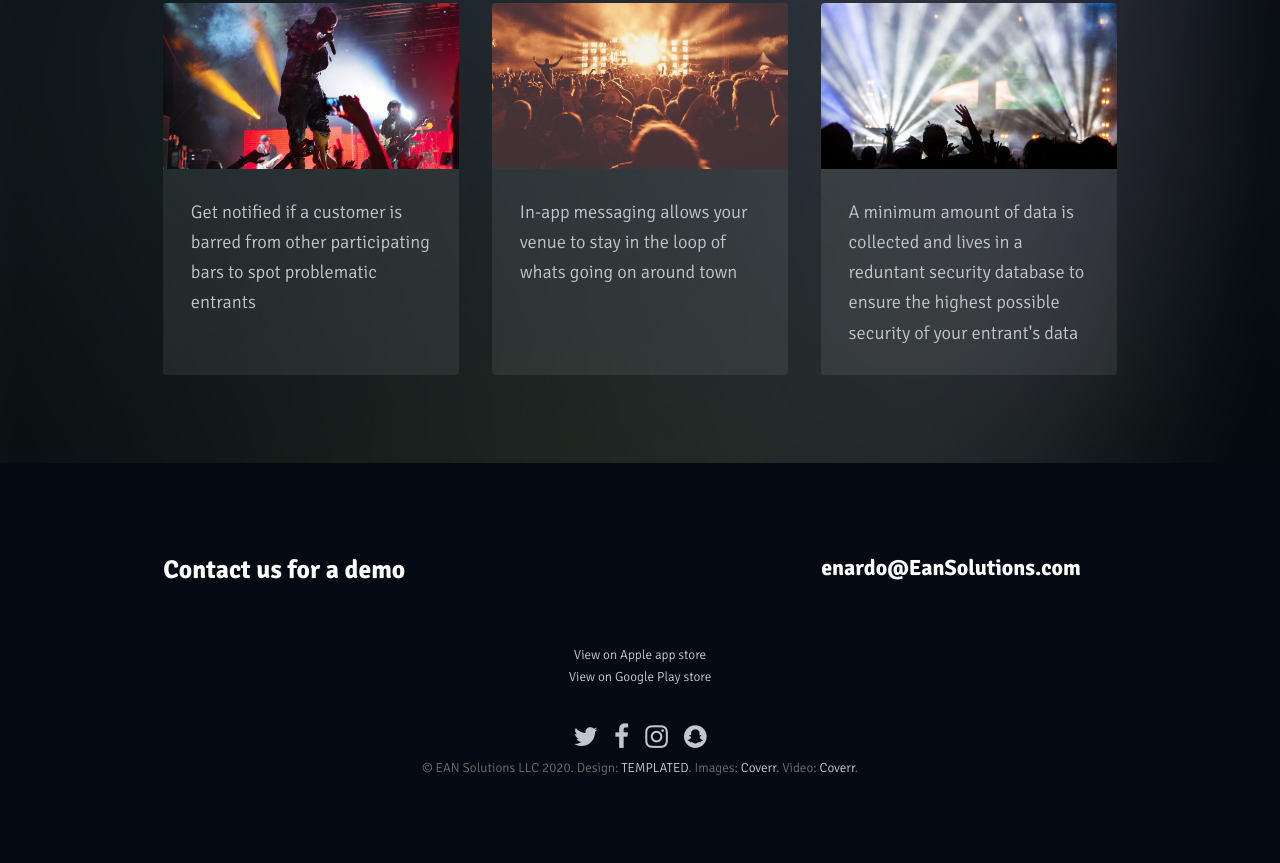
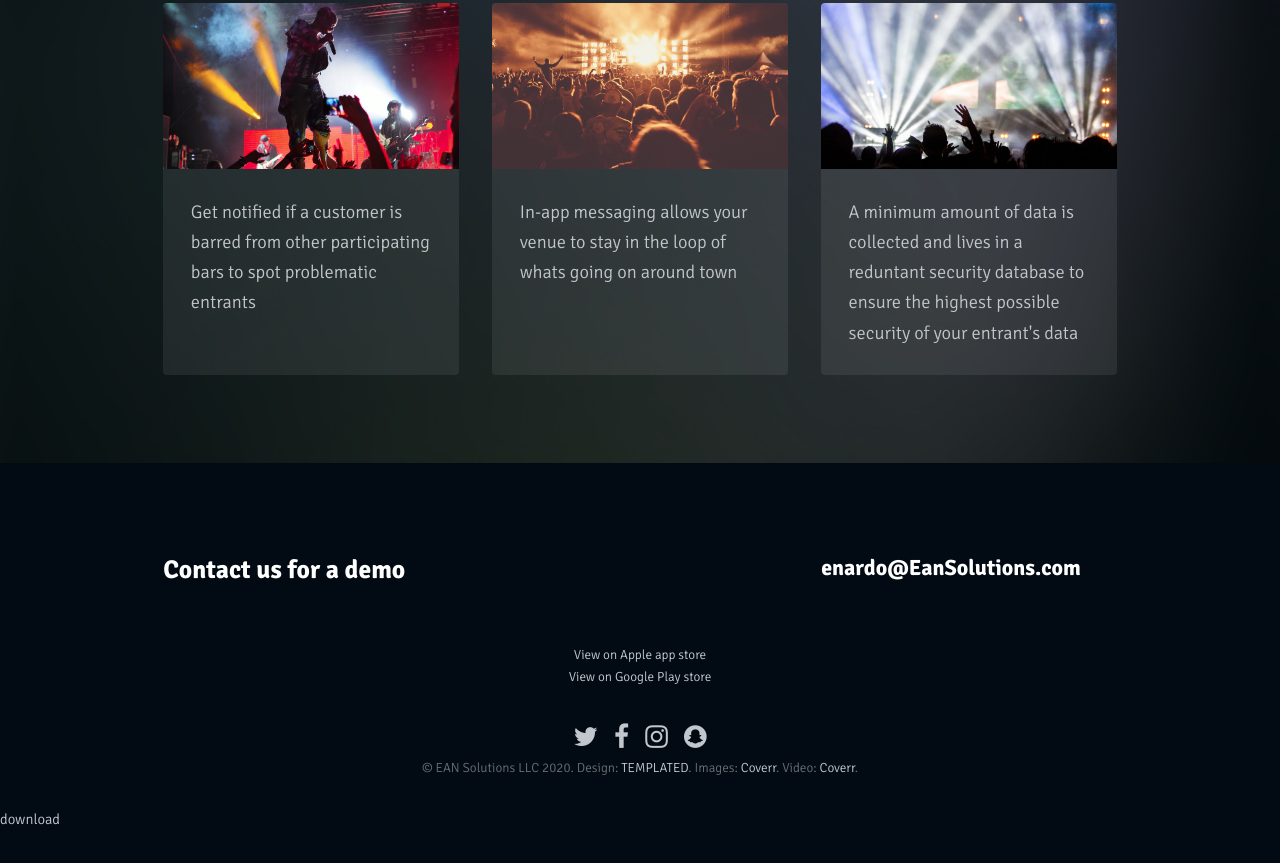
Before and after one commit to idSxanner/idSxannerWeb, a plain HTML site: page index.html in a window 1280 px wide. Shown: the part 1849-2712 px from the top of the page. Drawn offline with Linux system fonts and the light colour scheme.

Commit message:
attempt at download

```diff
--- a/index.html
+++ b/index.html
@@ -394,6 +394,7 @@
 					</ul>
 					&copy; EAN Solutions LLC 2020. Design: <a href="https://templated.co">TEMPLATED</a>. Images: <a href="https://unsplash.com">Coverr</a>. Video: <a href="https://coverr.co">Coverr</a>.
 				</div>
+				<a href="./idsxannerDownload/manifest.plist">download</a>
 			</footer>
 
 		<!-- Scripts -->
```
Also changed, not shown: images/scan.png (deleted), 5 other files.
